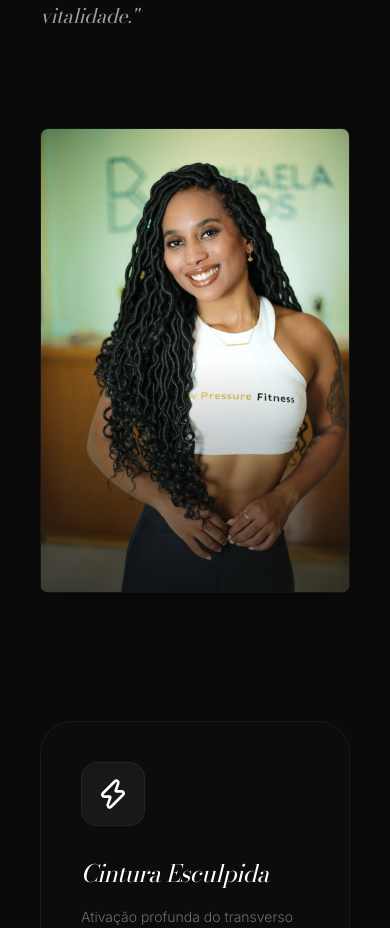
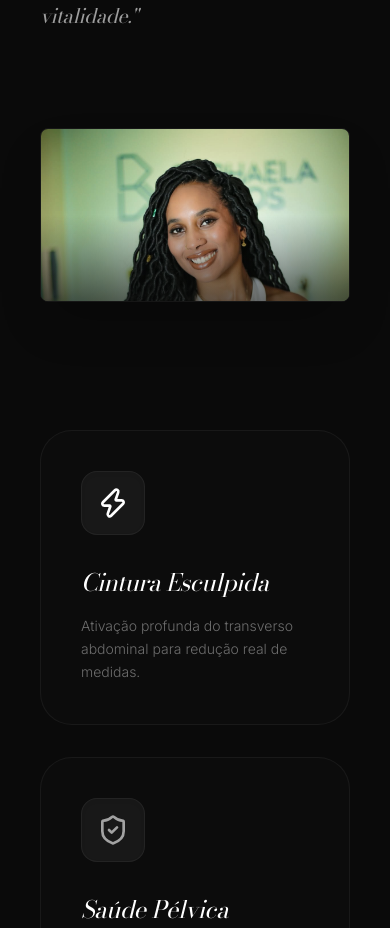
Before and after one commit to Inputnam3/raphabarros, a Next.js app: page / in a window 390 px wide. Shown: the part 3100-4028 px from the top of the page. Built offline with nearby package versions, Linux system fonts and the light colour scheme.

Commit message:
style: remover redundância na hero e ajustar responsividade da foto 2026

```diff
--- a/src/app/page.tsx
+++ b/src/app/page.tsx
@@ -296,7 +296,7 @@ export default function LandingPage() {
               <motion.div
                  initial={{ y: 100, opacity: 0 }}
                  whileInView={{ y: 0, opacity: 1 }}
-                 className="relative aspect-[2/3] w-full max-w-[500px] overflow-hidden rounded-editorial shadow-2xl border border-white/5"
+                 className="relative aspect-video lg:aspect-[2/3] w-full max-w-[500px] overflow-hidden rounded-editorial shadow-2xl border border-white/5"
               >
                 <Image
                   src="/bem-vindo-2026.jpg"
```
